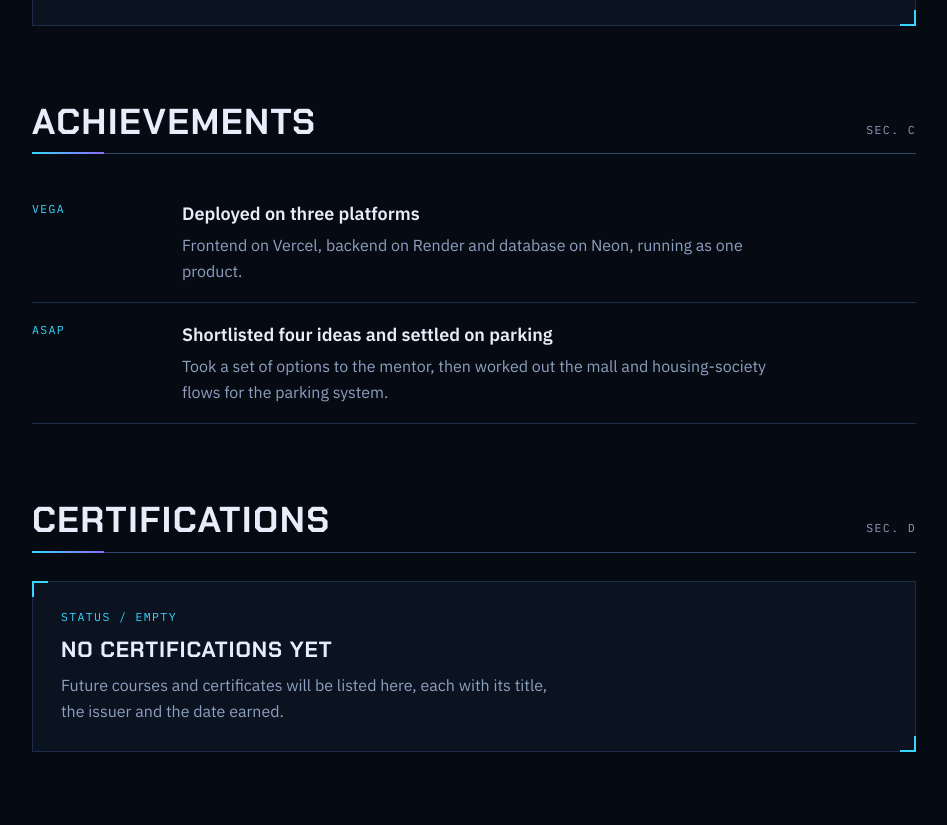
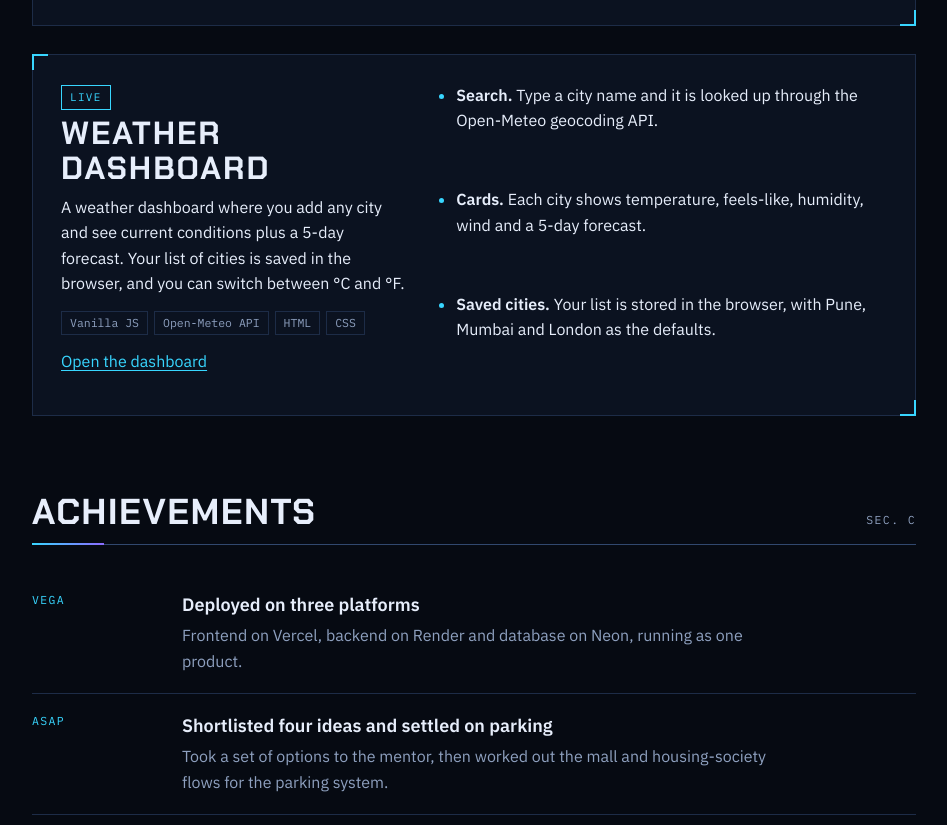
Before and after one commit to Pranavpw1828-coder/Personal-, a plain HTML site: page index.html in a window 1280 px wide. Shown: the part 2255-3080 px from the top of the page, without its empty margins (284-1231 px from the left). Drawn offline with Linux system fonts and the light colour scheme.

Commit message:
Link weather dashboard from portfolio and README
Co-Authored-By: Claude Sonnet 5.5 <noreply@anthropic.com>
Claude-Session: https://claude.ai/code/session_01MegBZkejzAQTXyxLk3raaz

```diff
--- a/index.html
+++ b/index.html
@@ -136,6 +136,21 @@ try{if(!matchMedia('(prefers-reduced-motion: reduce)').matches){document.documen
           <li><b>Approach.</b> Software that supports existing ticket staff and guards, with no new hardware crew to replace them.</li>
         </ul>
       </article>
+
+      <article class="project hud">
+        <div>
+          <span class="status">Live</span>
+          <h3>Weather Dashboard</h3>
+          <p>A weather dashboard where you add any city and see current conditions plus a 5-day forecast. Your list of cities is saved in the browser, and you can switch between °C and °F.</p>
+          <div class="stack"><span>Vanilla JS</span><span>Open-Meteo API</span><span>HTML</span><span>CSS</span></div>
+          <p style="margin-top:14px"><a href="weather-dashboard/" rel="noopener">Open the dashboard</a></p>
+        </div>
+        <ul>
+          <li><b>Search.</b> Type a city name and it is looked up through the Open-Meteo geocoding API.</li>
+          <li><b>Cards.</b> Each city shows temperature, feels-like, humidity, wind and a 5-day forecast.</li>
+          <li><b>Saved cities.</b> Your list is stored in the browser, with Pune, Mumbai and London as the defaults.</li>
+        </ul>
+      </article>
     </section>
 
     <section class="sheet" id="achievements">
```
Also changed, not shown: 1 other file.
